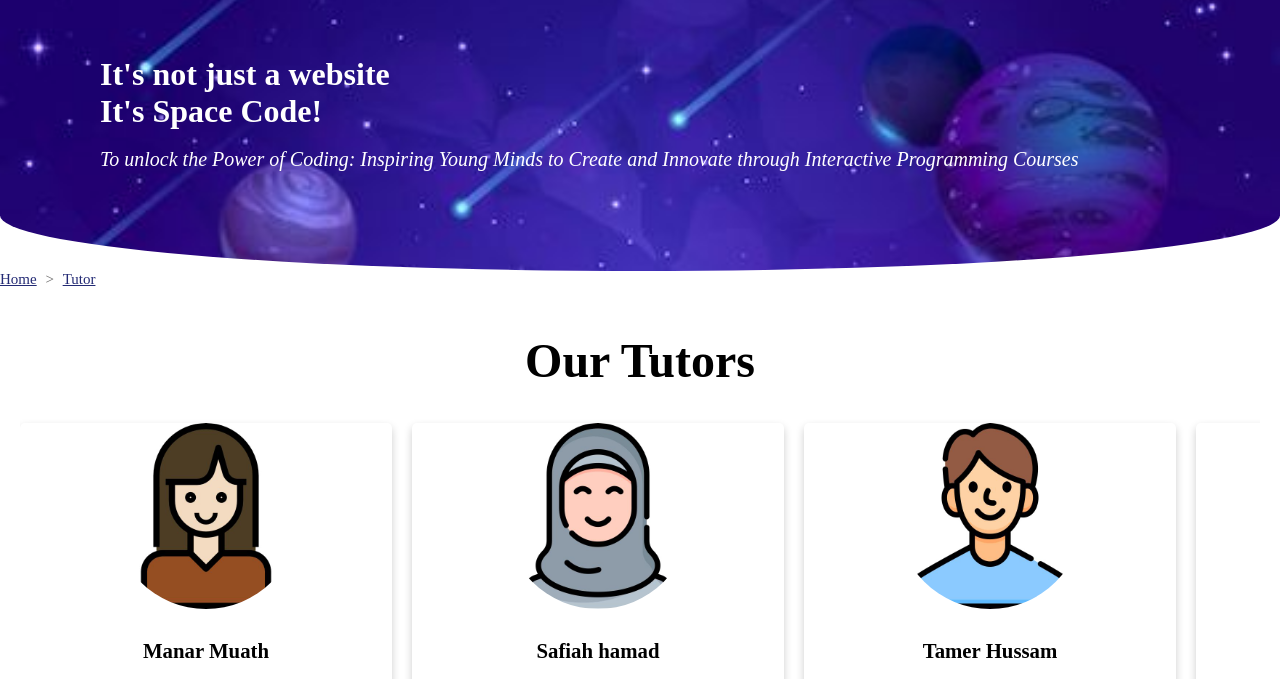
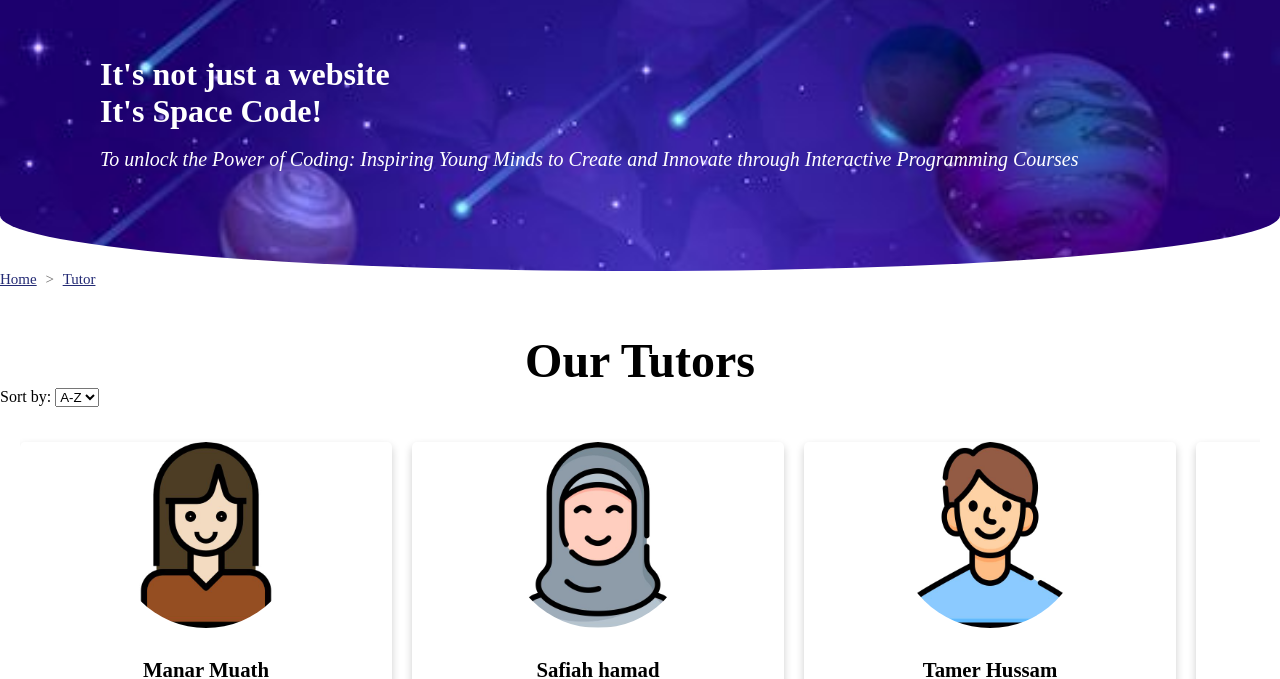
Before and after one commit to Hadeel-q911/spacecode-, a plain HTML site: page TutorsPage.html in a window 1280 px wide. Shown: the part 122-801 px from the top of the page. Drawn offline with Linux system fonts and the light colour scheme.

Commit message:
Sort Tutors

```diff
--- a/Schedule.css
+++ b/Schedule.css
@@ -37,9 +37,8 @@ tbody td.c{
 
 
 .Schedule1{
-    padding-top: 3%;
     width: 100%;
-    display: flex;
+
     justify-content: space-between;
-    flex-direction: column;
+
 }
--- a/TutorsPage.html
+++ b/TutorsPage.html
@@ -35,6 +35,7 @@
      to Create and Innovate through Interactive Programming Courses</p>
 </div>
 
+
 <div class="breadcrumb">
   <a href="index.html"> Home</a>
     <span class="separator"> > </span>
@@ -45,8 +46,39 @@
 
   <article>
 
-<div class="Tutors" >
+<script>
+  function sortTutors() {
+      var container = document.querySelector('.Tutors');
+      var tutors = Array.from(container.getElementsByClassName('tutor'));
 
+      var sortOrder = document.getElementById('sort').value;
+
+      tutors.sort(function (a, b) {
+          var nameA = a.querySelector('.title').textContent.trim().toLowerCase();
+          var nameB = b.querySelector('.title').textContent.trim().toLowerCase();
+
+          if (sortOrder === 'az') {
+              return nameA.localeCompare(nameB);
+          } else {
+              return nameB.localeCompare(nameA);
+          }
+      });
+
+      tutors.forEach(function (tutor) {
+          container.appendChild(tutor);
+      });
+  }
+</script>
+
+    <div class="sort-container">
+      <label for="sort">Sort by:</label>
+      <select id="sort" onchange="sortTutors()">
+          <option value="az">A-Z</option>
+          <option value="za">Z-A</option>
+      </select>
+    </div>
+
+    <div class="Tutors" >
 <div class="tutor">
 <img src="ImagesWeb/teacher7.jpg" alt="Tutor" Style="width: 50%;">
 <div class="container">
```
Also changed, not shown: tutors.js (added, +24 -0 lines).
